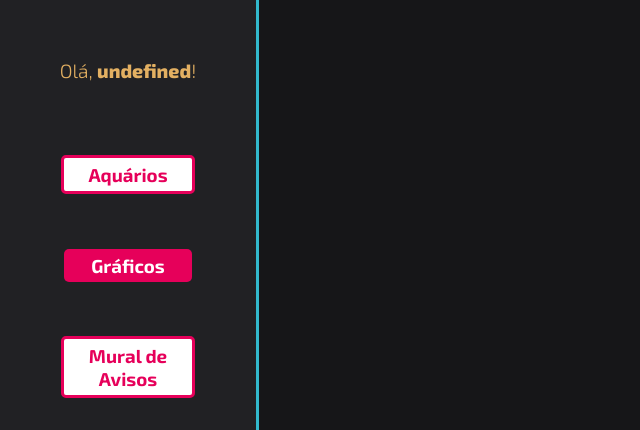
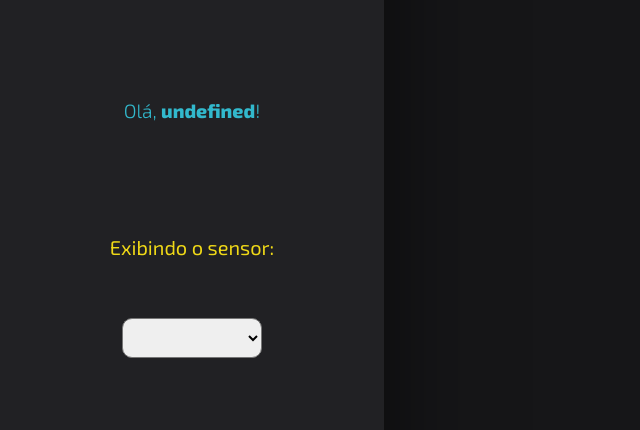
Before and after one commit to Vinum-Grupo8-1ADSA/Desafio-PI, a website: page site/public/dashboard/dashboard.html in a window 1280 px wide. Shown: the part 150-580 px from the top of the page, without its empty margins (0-640 px from the left). Drawn offline with nearby package versions, Linux system fonts and the light colour scheme.

Commit message:
Dashboard estilizada

```diff
--- a/site/public/css/style.css
+++ b/site/public/css/style.css
@@ -249,13 +249,18 @@ input {
   left: 0;
   z-index: 999;
   height: 100vh;
-  width: 20%;
+  width: 30%;
   display: flex;
   flex-direction: column;
   justify-content: space-evenly;
   align-items: center;
-  border-right: 3px solid #32b9cd;
+  box-shadow: 0px 0px 100px rgba(0, 0, 0,0.6);
   background-color: #212124;
+  & p {
+   font-size: 20px;
+   color: #F0D917;
+   margin-bottom: -15px;
+  }
   /* border: 3px solid pink; */
 }
 
@@ -270,7 +275,7 @@ input {
 }
 
 .header-left h1 {
-  color: #32b9cd;
+  color: #F0D917;
 }
 
 .hello {
@@ -280,7 +285,7 @@ input {
 }
 
 .hello h3 {
-  color: #e3b062;
+  color: #32b9cd;
   font-weight: 300;
   font-size: 1.2rem;
 }
@@ -289,30 +294,11 @@ input {
   font-weight: 800;
 }
 
-.btn-nav {
-  width: 40%;
-  color: white;
-  background-color: #e6005a;
-  border-radius: 5px;
-  text-align: center;
-  padding: 2% 5%;
+#id_armazem {
+  width: 140px;
+  height: 40px;
+  border-radius: 10px;
 }
-
-.btn-nav-white {
-  width: 40%;
-  background-color: white;
-  border: 3px solid #e6005a;
-  border-radius: 5px;
-  text-align: center;
-  padding: 2% 5%;
-}
-
-.btn-nav-white h3 {
-  color: #e6005a;
-  padding: 0;
-  margin: 0;
-}
-
 .btn-nav h3,
 .btn-logout h3 {
   margin: 0;
--- a/site/public/dashboard/dashboard.html
+++ b/site/public/dashboard/dashboard.html
@@ -2,11 +2,11 @@
 <html lang="pt-br">
 
 <head>
-    <link rel="shortcut icon" href="../assets/icon/favicon2.ico" type="image/x-icon">
+    <link rel="shortcut icon" href="../assets/icon/Icon da fabrica .png" type="image/x-icon">
     <meta charset="UTF-8">
     <meta http-equiv="X-UA-Compatible" content="IE=edge">
     <meta name="viewport" content="width=device-width, initial-scale=1.0">
-    <title>AquaTech | Dashboards</title>
+    <title>Tech Fabric | Dashboards</title>
 
     <link rel="stylesheet" href="../css/style.css">
     <link rel="stylesheet" href="../css/dashboards.css">
@@ -31,29 +31,14 @@
 
     <div class="janela">
         <div class="header-left">
-            <h1>AquaTech</h1>
+            <h1>Tech Fabric Manager</h1>
 
             <div class="hello">
                 <h3>Olá, <span id="b_usuario">usuário</span>!</h3>
             </div>
-
-            <div class="btn-nav-white">
-                <a href="./cards.html">
-                    <h3>Aquários</h3>
-                </a>
-            </div>
-
-            <div class="btn-nav">
-
-                <h3>Gráficos</h3>
-
-            </div>
-
-            <div class="btn-nav-white">
-                <a href="./mural.html">
-                    <h3>Mural de Avisos</h3>
-                </a>
-            </div>
+            <p>Exibindo o sensor:</p>
+            <select id="id_armazem" onclick="exibirGrafico()">
+            </select>
 
             <div class="btn-logout" onclick="limparSessao()">
                 <h3>Sair</h3>
```
Also changed, not shown: site/public/index.html (+1 -1 lines).
